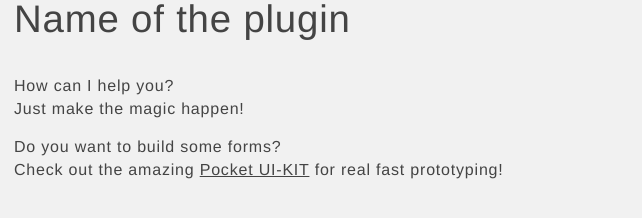
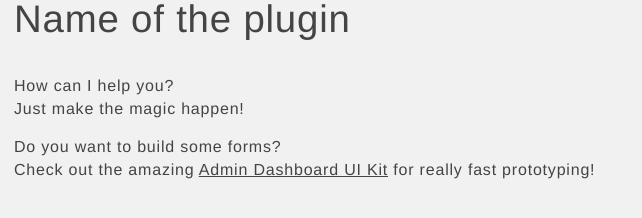
Before and after one commit to italotech/hoodie-plugin-oauthio, a website: page admin-dashboard/index.html in a window 1280 px wide. Shown: the whole page, without its empty margins (0-642 px from the left). Drawn offline with Linux system fonts and the light colour scheme.

Commit message:
enh: ready for pocket rename

```diff
--- a/pocket/index.html
+++ b/admin-dashboard/index.html
@@ -19,7 +19,7 @@
         </p>
         <p>
         	Do you want to build some forms?<br />
-        	Check out the amazing <a href="https://github.com/hoodiehq/hoodie-pocket-UIKit" title="Pocket UI Kit" target="_blank">Pocket UI-KIT</a> for real fast prototyping!
+        	Check out the amazing <a href="https://github.com/hoodiehq/hoodie-admin-dashboard-UIKit" title="Admin Dashboard UI Kit" target="_blank">Admin Dashboard UI Kit</a> for really fast prototyping!
         </p>
     </div>
 
```
Also changed, not shown: admin-dashboard/assets/js/main.js (added, +8 -0 lines), pocket/assets/js/main.js (deleted, +0 -8 lines), admin-dashboard/assets/css/main.css (renamed from pocket/assets/css/main.css).
